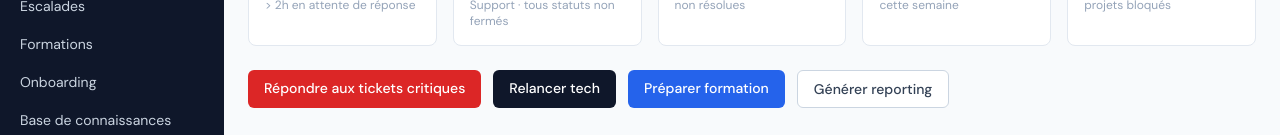
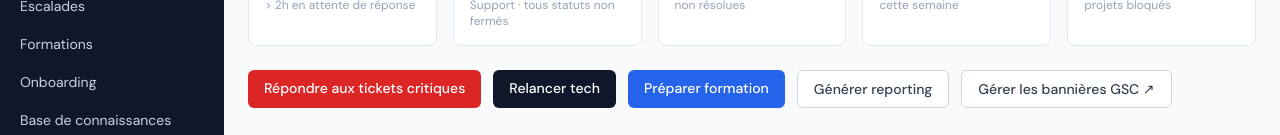
Before and after one commit to pzobda-spec/dedge-ops, a Next.js app: page /dashboard in a window 1280 px wide. Shown: the part 191-326 px from the top of the page. Built offline with nearby package versions, Linux system fonts and the light colour scheme; no server answers.

Commit message:
Add Gérer les bannières GSC external link to dashboard quick actions
Co-Authored-By: Claude Sonnet 4.6 <noreply@anthropic.com>

```diff
--- a/app/dashboard/page.tsx
+++ b/app/dashboard/page.tsx
@@ -160,6 +160,14 @@ export default function DashboardPage() {
           <Link href="/reporting" className="px-4 py-2 bg-white text-slate-700 border border-slate-300 rounded-md text-sm font-medium hover:bg-slate-50 transition-colors">
             Générer reporting
           </Link>
+          <a
+            href="https://dash.getsitecontrol.com/sites/44891/widgets?folderId=13236"
+            target="_blank"
+            rel="noopener noreferrer"
+            className="px-4 py-2 bg-white text-slate-700 border border-slate-300 rounded-md text-sm font-medium hover:bg-slate-50 transition-colors flex items-center gap-1.5"
+          >
+            Gérer les bannières GSC ↗
+          </a>
         </div>
 
         {/* Main content */}
```
